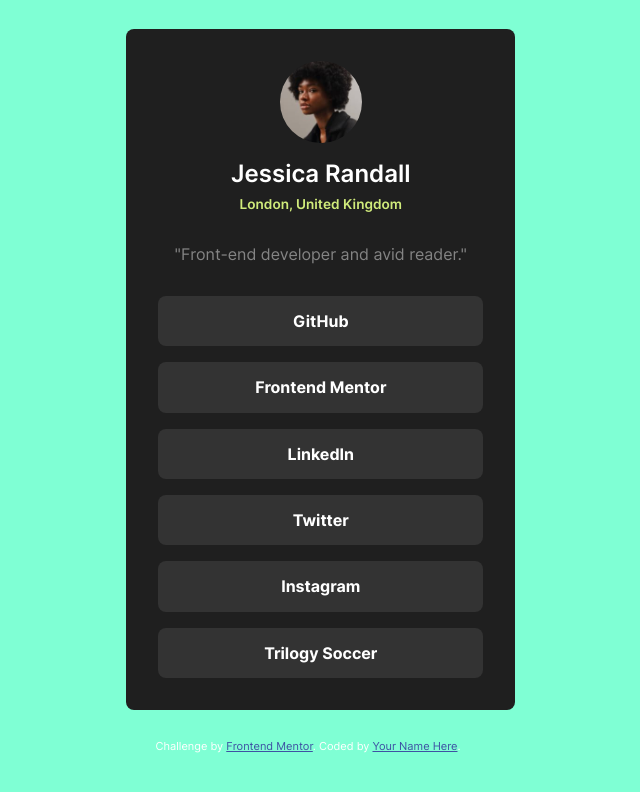
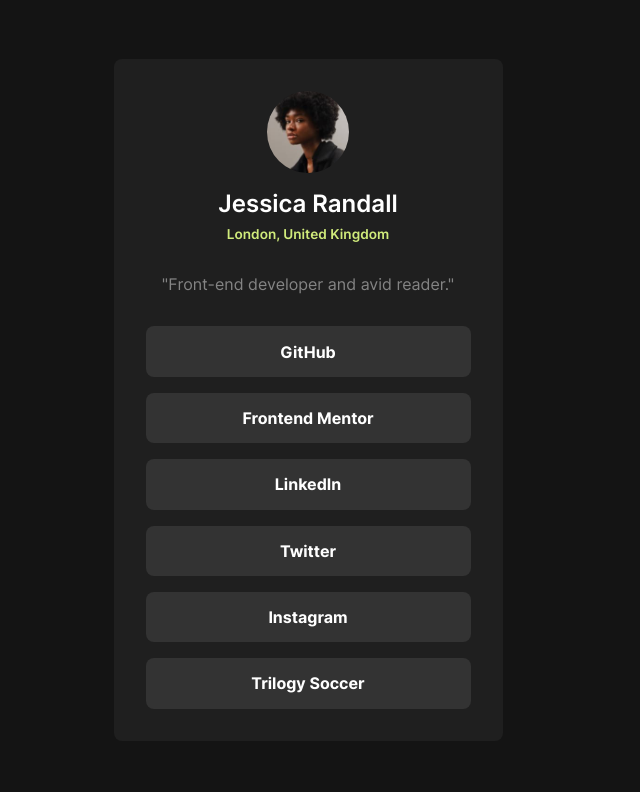
Before and after one commit to fperezfrancisco/social-links-profile, a plain HTML site: page index.html in a window 1280 px wide. Shown: the whole page, without its empty margins (332-972 px from the left). Drawn offline with Linux system fonts and the light colour scheme.

Commit message:
fixed centering of links

```diff
--- a/index.html
+++ b/index.html
@@ -72,12 +72,5 @@
         </ul>
       </div>
     </main>
-
-    <div class="attribution">
-      Challenge by
-      <a href="https://www.frontendmentor.io?ref=challenge" target="_blank"
-        >Frontend Mentor</a
-      >. Coded by <a href="#">Your Name Here</a>.
-    </div>
   </body>
 </html>
--- a/style.css
+++ b/style.css
@@ -31,9 +31,12 @@
 body {
   width: 100%;
   height: 100%;
+  min-height: 100vh;
+  display: flex;
+  flex-direction: column;
+  align-items: center;
+  justify-content: center;
   background-color: var(--primary-bkgDark);
-  background-color: pink;
-  background-color: aquamarine;
   color: var(--white-primary);
   font-family: "Inter-regular", cursive;
 }
```
